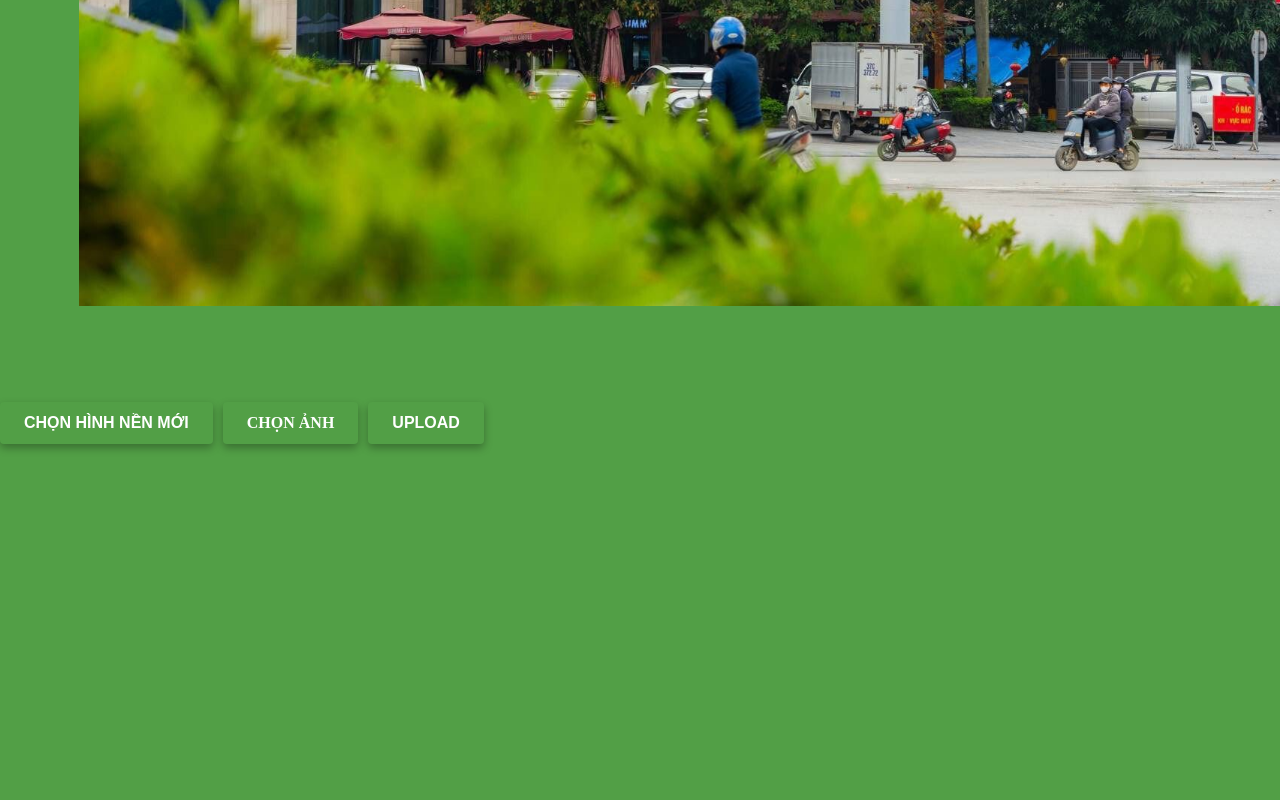
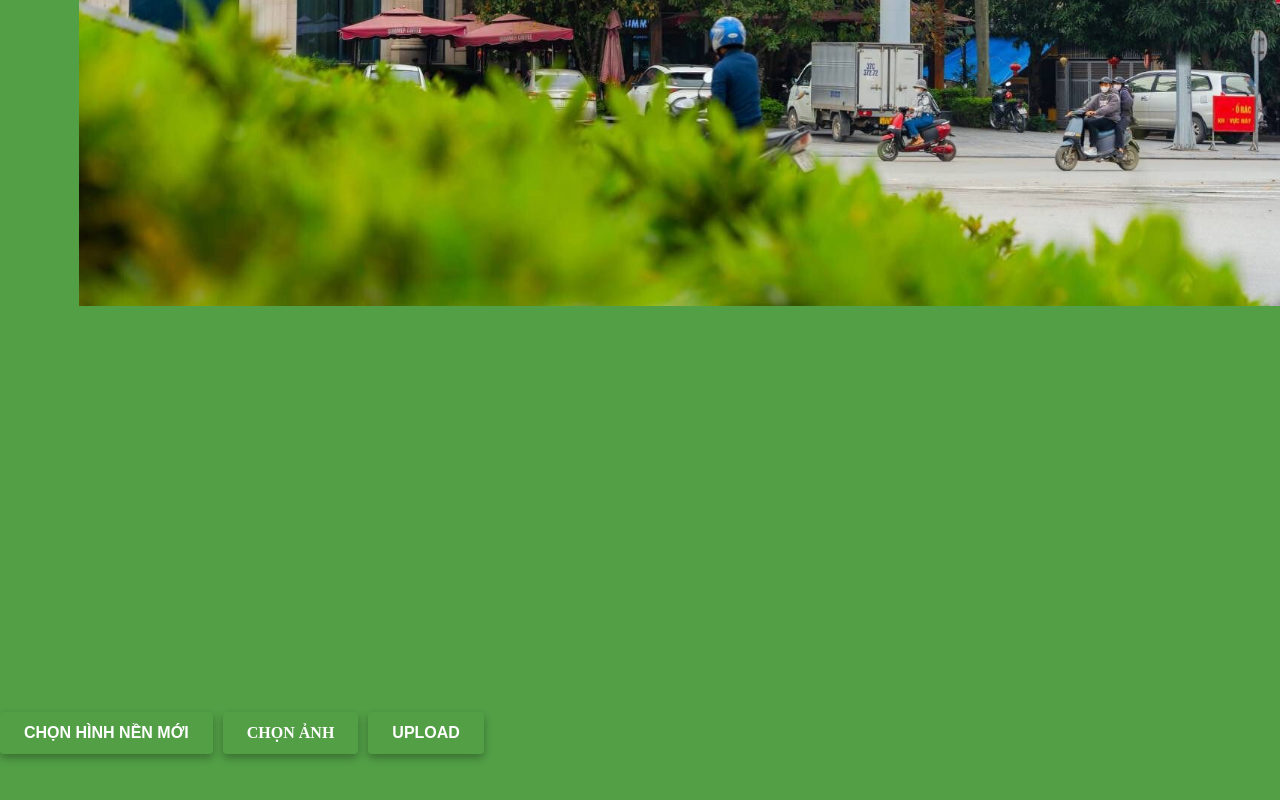
Before and after one commit to Diable88/ecp, a plain HTML site: page index.html in a window 1280 px wide. Shown: the part 494-1294 px from the top of the page. Before the commit the page ends 968 px from the top, so only its background shows below. Drawn offline with nearby package versions, Linux system fonts and the light colour scheme.

Commit message:
Update index.html

```diff
--- a/index.html
+++ b/index.html
@@ -36,10 +36,11 @@
     }
 
     .upload-section {
-      margin-top: 32px;
-      text-align: center;
       position: relative;
       z-index: 3;
+      text-align: center;
+      margin-top: 50vh;
+      transform: translateY(-50%);
     }
 
     .upload-buttons {
@@ -84,12 +85,6 @@
       <button class="upload-submit" onclick="handleUpload()">UPLOAD</button>
     </div>
   </div>
-
-  <script src="https://unpkg.com/axios/dist/axios.min.js"></script>
-  <script>
-    <script src="https://unpkg.com/axios/dist/axios.min.js"></script>
-  <script>
-
   <script src="https://unpkg.com/axios/dist/axios.min.js"></script>
   <script>
     const API_NAME = "Nova";
```
